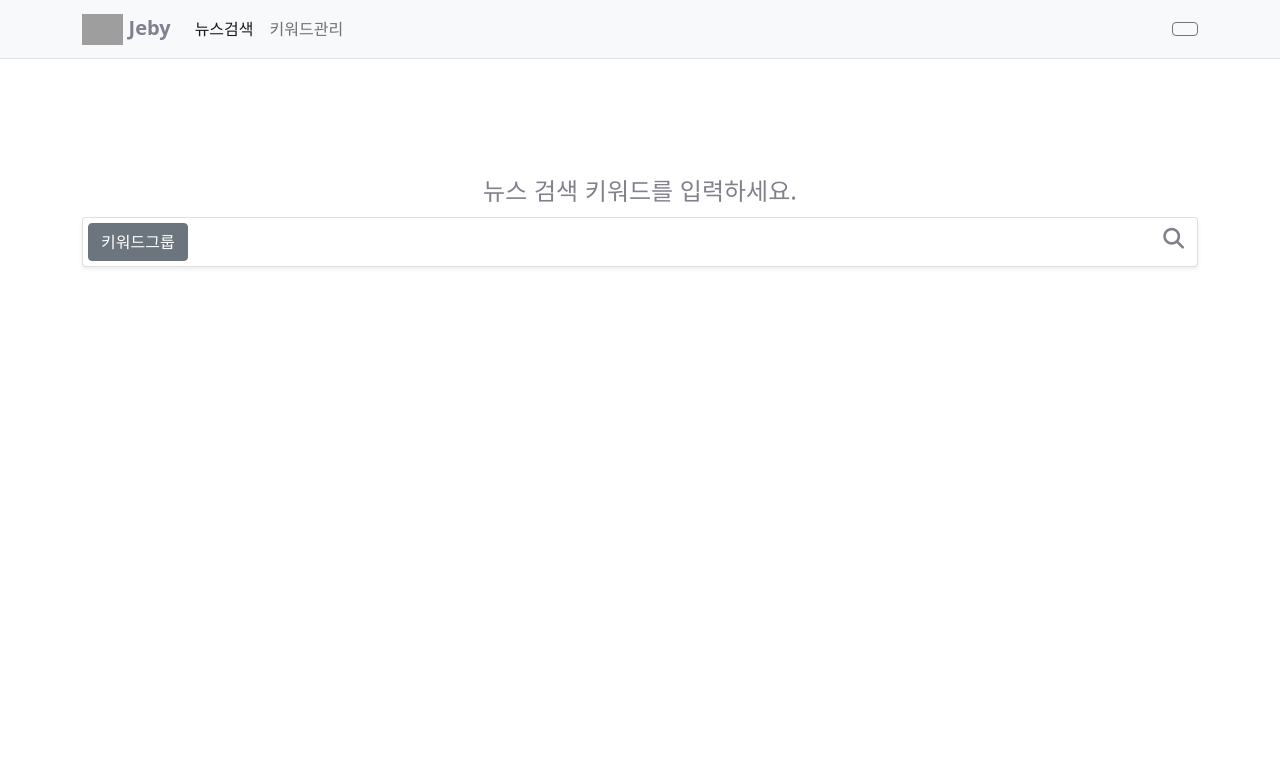
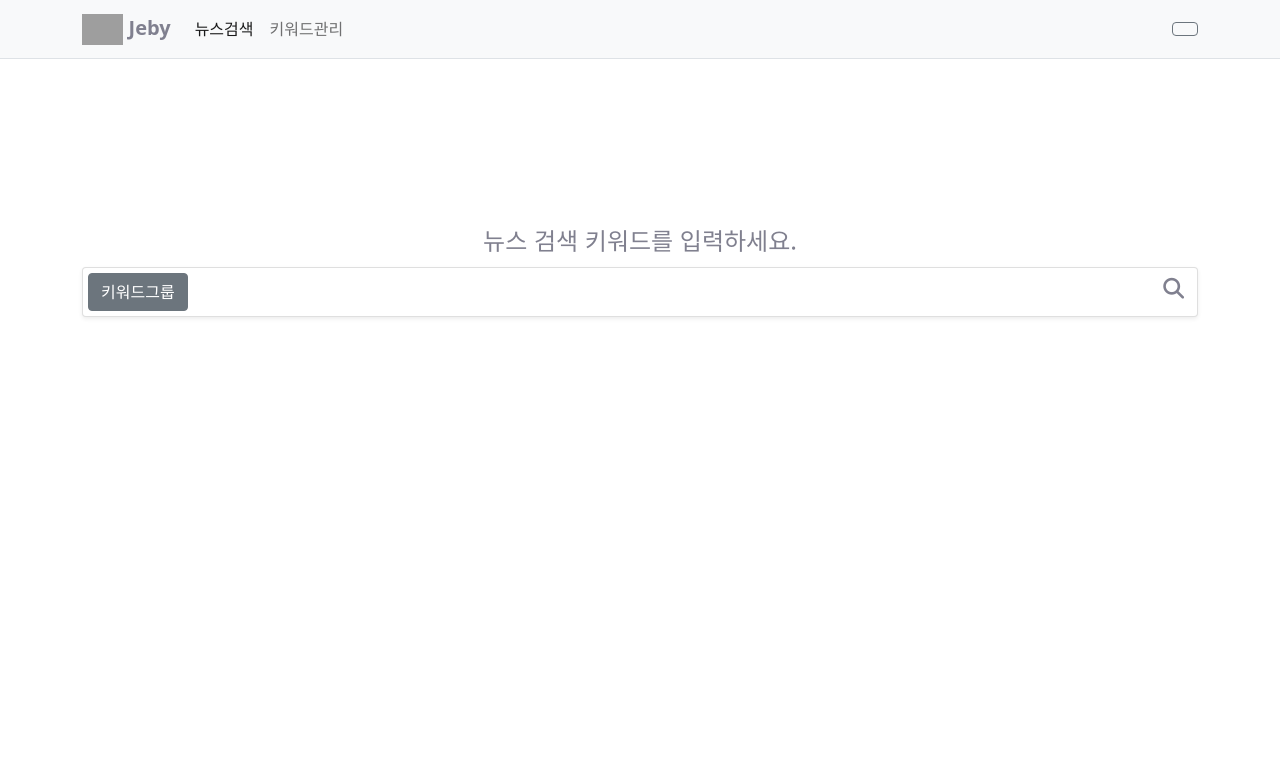
Before and after one commit to engyjoon/jeby, a Django app: template jeby_prj/templates/news/index.html in a window 1280 px wide. Shown: the top 758 px of the page. Run offline with Django 3.2, Linux system fonts and the light colour scheme; the template is opened without the code that fills it, so the values that code supplies are empty; some libraries are stand-ins or nearby versions; grey boxes are pictures that could not be loaded.

Commit message:
뉴스 검색 첫 화면 검색 창 위치 조정

```diff
--- a/jeby_prj/static/news/css/news_index.css
+++ b/jeby_prj/static/news/css/news_index.css
@@ -1,7 +1,3 @@
-#search-box {
-    padding-bottom: 300px;
-}
-
 #search-title {
     font-family: 'Noto Sans KR', sans-serif;
     font-weight: 400;
--- a/jeby_prj/templates/news/index.html
+++ b/jeby_prj/templates/news/index.html
@@ -33,6 +33,8 @@
                     </div>
                 </div>
             </div>
+            <div class="row" style="height:200px;">
+            </div>
         </form>
     </div>
 </div>
```
